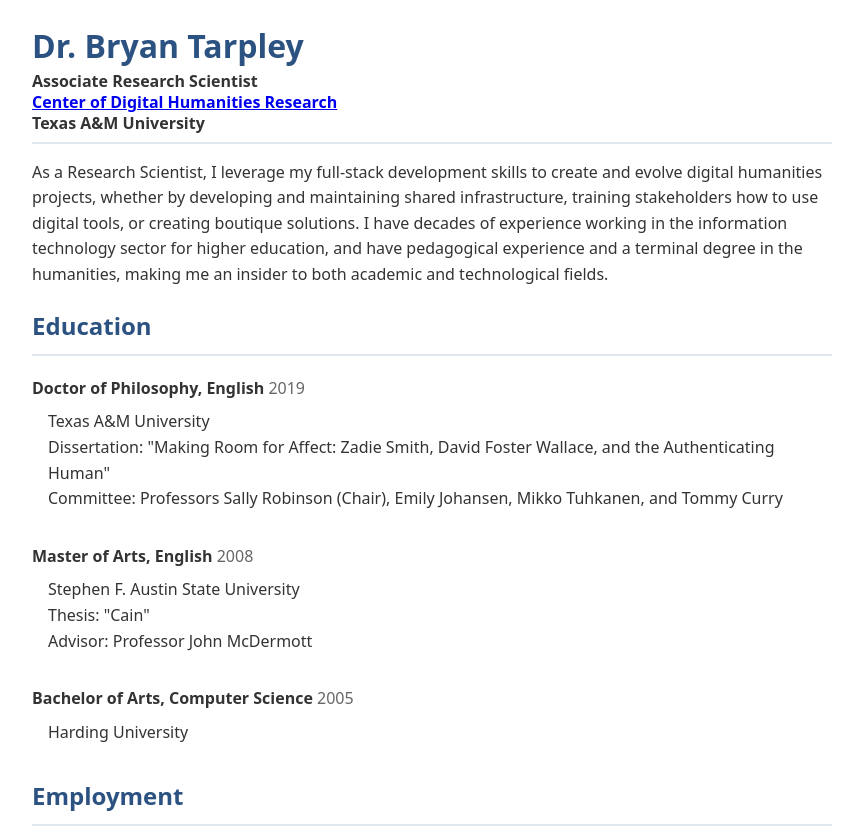
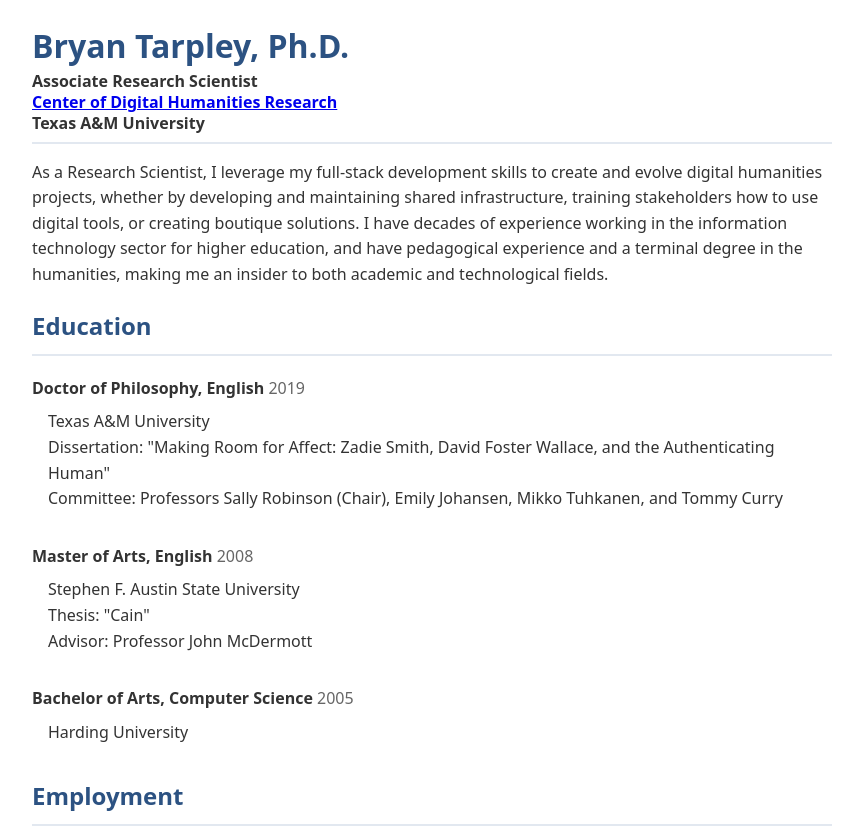
Before and after one commit to bptarpley/cv, a plain HTML site: page index.html in a window 1280 px wide. Shown: the top 829 px of the page, without its empty margins (208-1071 px from the left). Drawn offline with Linux system fonts and the light colour scheme.

Commit message:
adding .gitignore; changing name/title display

```diff
--- a/index.html
+++ b/index.html
@@ -69,7 +69,7 @@
     </style>
 </head>
 <body>
-    <h1 class="cv-header">Dr. Bryan Tarpley</h1>
+    <h1 class="cv-header">Bryan Tarpley, Ph.D.</h1>
 
     <div class="cv-subheader">
         Associate Research Scientist<br />
```
Also changed, not shown: 1 other file.
